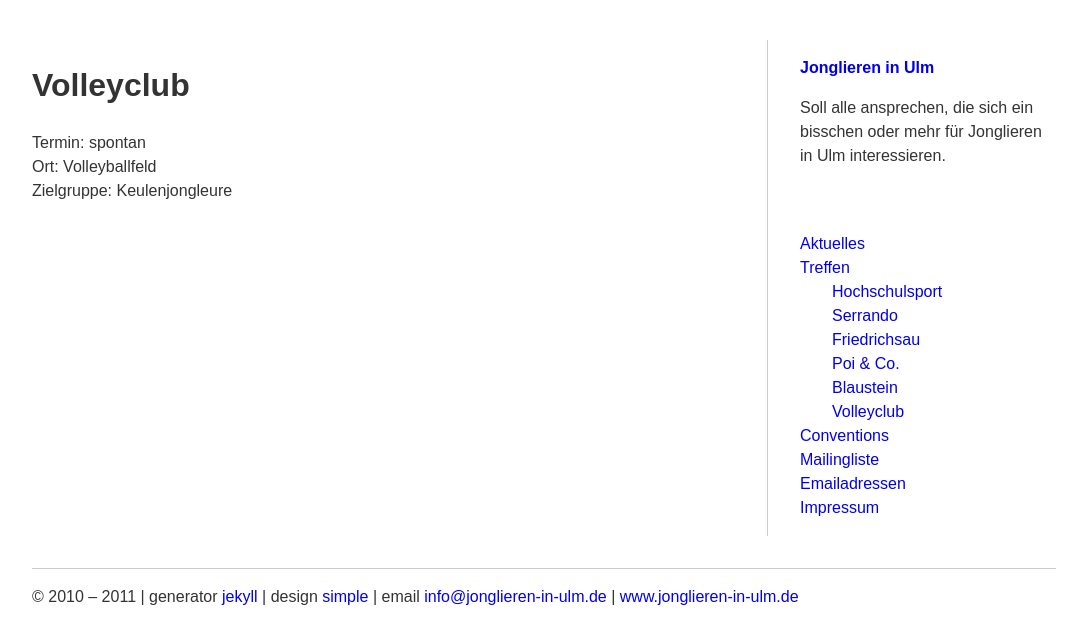
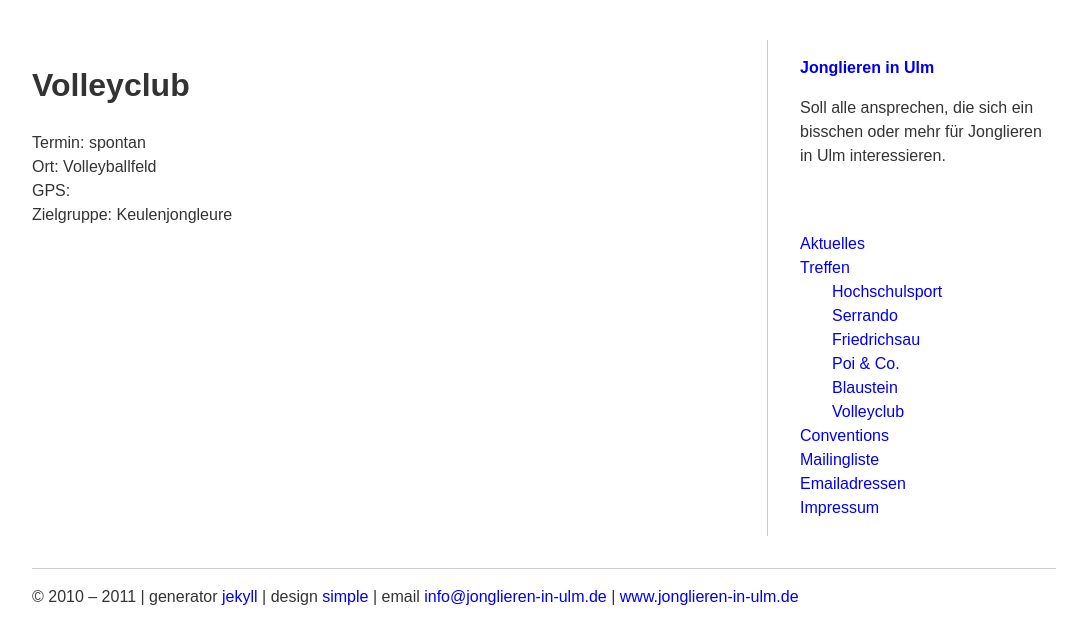
Before and after one commit to iridos/jonglieren-in-ulm.de, a Jekyll site: the page built from treffen/volleyclub/index.md, in a window 1280 px wide. Shown: the top 644 px of the page, without its empty margins (96-1168 px from the left). Built offline with Jekyll 4.4.1, drawn with Linux system fonts in a browser that asks for light colours; Markdown is read by kramdown in place of the engine named in the settings.

Commit message:
Add GPS data

```diff
--- a/_layouts/meeting.html
+++ b/_layouts/meeting.html
@@ -5,6 +5,7 @@ layout: default
 <ul>
 <li>Termin: {{ page.when }}</li>
 <li>Ort: {{ page.where }}</li>
+<li>GPS: {{ page.gps }}</li>
 <li>Zielgruppe: {{ page.who }}</li>
 {% if page.web %}
 <li>Web: <a href="{{ page.web }}">{{ page.web }}</a></li>
```
